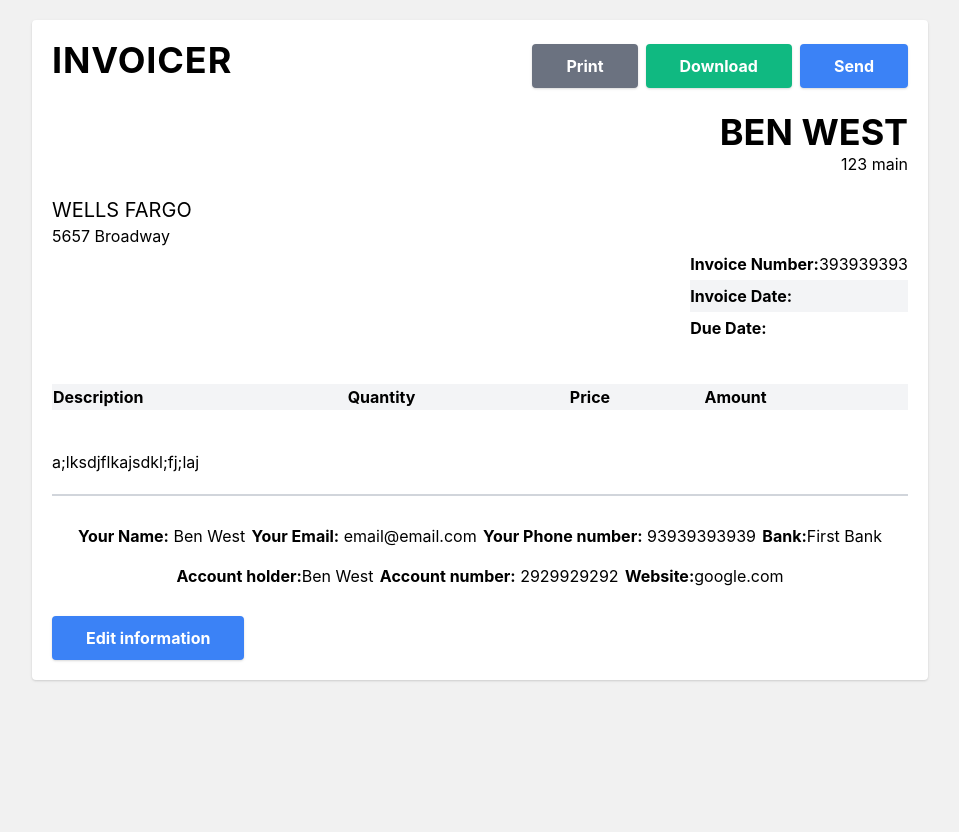
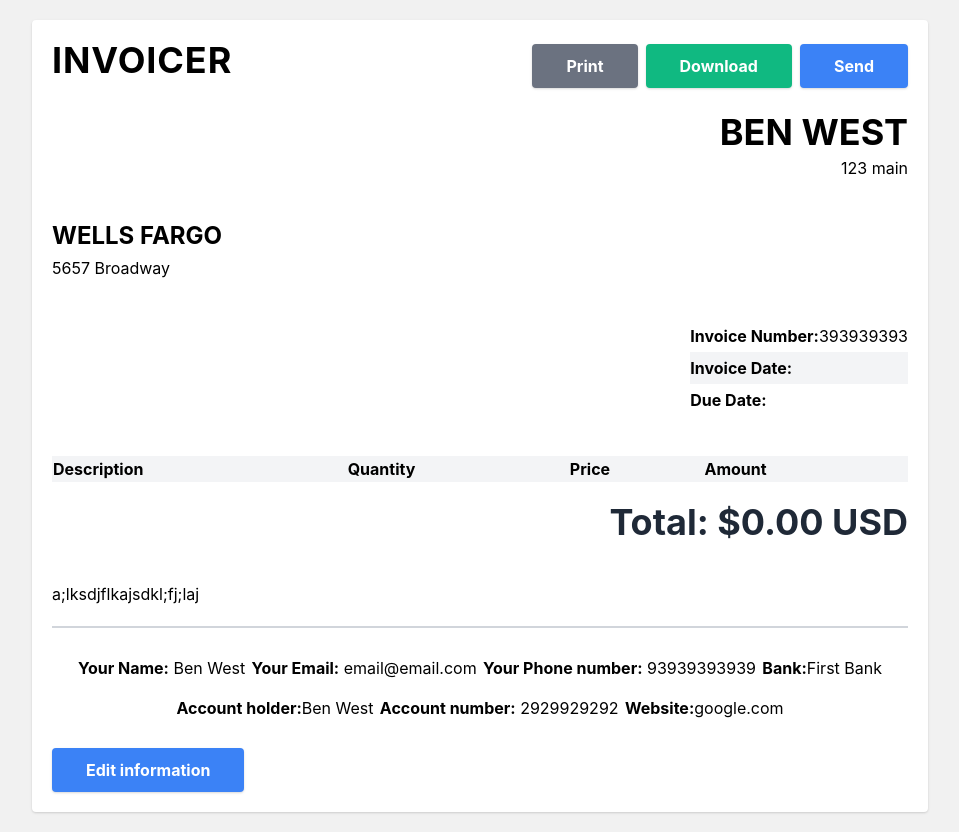
Before and after one commit to bwesterg/invoice_app, a React (Create React App) app: page / in a window 1280 px wide. Shown: the whole page, without its empty margins (160-1119 px from the left). Before the commit the page ends 800 px from the top, so only its background shows below. Built offline with nearby package versions, Linux system fonts and the light colour scheme.

Commit message:
adds total function and USD currency conversion functionality, all within useEffect.

```diff
--- a/src/App.js
+++ b/src/App.js
@@ -31,6 +31,7 @@ function App() {
   const [price, setPrice] = useState("");
   const [amount, setAmount] = useState("");
   const [list, setList] = useState([]);
+  const [total,setTotal] = useState(0);
 
 
 
@@ -46,7 +47,16 @@ function App() {
           <MainDetails name={name} address={address}/>
           <ClientDetails clientName={clientName} clientAddress={clientAddress}/>
           <Dates invoiceNumber={invoiceNumber} invoiceDate={invoiceDate} dueDate={dueDate}/>
-          <Table description={description} quantity={quantity} price={price} amount={amount} list={list} setList={setList}/>
+          <Table
+            description={description}
+            quantity={quantity}
+            price={price}
+            amount={amount}
+            list={list}
+            setList={setList}
+            total={total}
+            setTotal={setTotal}
+          />
           <Notes notes={notes} />
           <Footer
             name={name}
@@ -233,6 +243,8 @@ function App() {
                   setAmount={setAmount}
                   list={list}
                   setList={setList}
+                  total={total}
+                  setTotal={setTotal}
                 />
               </article>
               <label htmlFor="notes">Additional Notes</label>
--- a/src/components/ClientDetails.js
+++ b/src/components/ClientDetails.js
@@ -3,8 +3,8 @@ import React from 'react'
 export default function ClientDetails({clientName, clientAddress}) {
     return (
         <>
-            <section className="mt-5">
-                <h2 className="text-xl uppercase">{clientName}</h2>
+            <section className="mt-10">
+                <h2 className="text-2xl uppercase font-bold mb-1">{clientName}</h2>
                 <p>{clientAddress}</p>
             </section>
         </>
--- a/src/components/Dates.js
+++ b/src/components/Dates.js
@@ -7,7 +7,7 @@ export default function Dates({
 }) {
     return (
         <>
-            <article className="my- 5 flex items-end justify-end">
+            <article className="my-10 flex items-end justify-end">
                 <ul>
                     <li className="py-1"><span className="font-bold">Invoice Number:</span>{invoiceNumber}</li>
                     <li className="py-1 bg-gray-100"><span className="font-bold">Invoice Date:</span>{invoiceDate}</li>
--- a/src/components/MainDetails.js
+++ b/src/components/MainDetails.js
@@ -5,7 +5,7 @@ export default function MainDetails({name, address}) {
         <>
             <section className="flex flex-col items-end justify-end">
                 {/* <input type="text" name="text" id="text" placeholder="Enter your name" required /> */}
-                <h2 className="font-bold text-xl uppercase md:text-4xl">{name}</h2>
+                <h2 className="font-bold text-xl uppercase mb-1 md:text-4xl">{name}</h2>
                 <p>{address}</p>
             </section>
         </>
--- a/src/components/Table.js
+++ b/src/components/Table.js
@@ -1,6 +1,11 @@
 import React from 'react'
 
-export default function Table({description, quantity, price, amount, list}) {
+export default function Table({description, quantity, price, amount, list, total}) {
+    let USDollar = new Intl.NumberFormat('en-US', {
+        style: 'currency',
+        currency: 'USD',
+    });
+
     return (
         <>
             <table width="100%" className="mt-10">
@@ -26,6 +31,9 @@ export default function Table({description, quantity, price, amount, list}) {
                     </React.Fragment>
                 ))}
             </table>
+            <div>
+                <h2 className="mt-5 flex items-end justify-end text-gray-800 text-4xl font-bold">Total: {USDollar.format(total)} USD</h2>
+            </div>
         </>
     )
 }
--- a/src/components/TableForm.js
+++ b/src/components/TableForm.js
@@ -16,7 +16,9 @@ export default function TableForm({
     amount,
     setAmount,
     list,
-    setList
+    setList,
+    total,
+    setTotal
     }) {
 
     const [isEditing, setIsEditing] = useState(false);
@@ -37,8 +39,15 @@ export default function TableForm({
         setPrice("")
         setAmount("")
         setList([...list, newItems])
+        setIsEditing(false)
         console.log(list)
     }
+
+    //convert to USD
+    let USDollar = new Intl.NumberFormat('en-US', {
+        style: 'currency',
+        currency: 'USD',
+    });
 
     // calculate amount function
     useEffect(() => {
@@ -47,6 +56,18 @@ export default function TableForm({
         }
         calculateAmount(amount)
     }, [amount,price,quantity,setAmount])
+
+    //calculate total amount of items in table
+    useEffect(() => {
+        let rows = document.querySelectorAll(".amount");
+        let sum = 0;
+        for (let i = 0; i < rows.length; i++ ){
+            if (rows[i].className === "amount") {
+                sum += isNaN(rows[i].innerHTML) ? 0: parseInt(rows[i].innerHTML);
+                setTotal(sum);
+            }
+        }
+    })
 
     //edit function
     const editRow = (id) => {
@@ -60,6 +81,7 @@ export default function TableForm({
 
     //delete function
     const deleteRow = (id) => setList(list.filter((row) => row.id !== id));
+
 
     return (
         <>
@@ -115,7 +137,7 @@ export default function TableForm({
                 <button className="mb-5 bg-blue-500 font-bold py-2 px-8 text-white rounded shadow
                 border-2 border-blue-500 hover:bg-transparent hover:text-blue-500 transition-all
                 duration-300" type="submit">
-                    {isEditing === "false" ? "AddItem" : "Save Changes"}
+                    {isEditing ? "Save Edits" : "Add Table Item"}
                 </button>
             </form>
             {/* Table items */}
@@ -136,7 +158,7 @@ export default function TableForm({
                                 <td>{description}</td>
                                 <td>{quantity}</td>
                                 <td>{price}</td>
-                                <td>{amount}</td>
+                                <td className="amount">{amount}</td>
                                 <td>
                                     <button onClick={()=>deleteRow(id)}>
                                         <BsTrash
@@ -156,7 +178,9 @@ export default function TableForm({
                     </React.Fragment>
                 ))}
                 </table>
-
+                <div>
+                    <h2 className="flex items-end justify-end text-gray-800 text-4xl font-bold">Total: {USDollar.format(total)} USD</h2>
+                </div>
         </>
     )
 }
```
